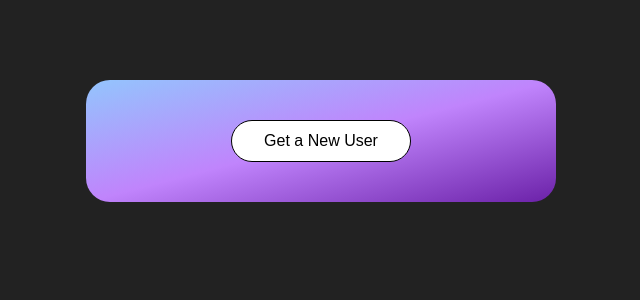
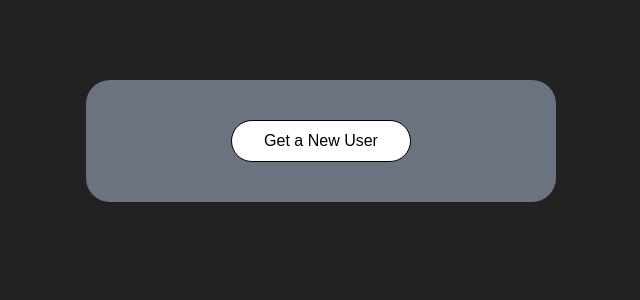
Before and after one commit to amine-omari/UserCard, a Next.js app: page / in a window 1280 px wide. Shown: the top 300 px of the page, without its empty margins (319-959 px from the left). Built offline with nearby package versions, Linux system fonts and the light colour scheme.

Commit message:
fix: MainContainer component

```diff
--- a/components/MainContainer.jsx
+++ b/components/MainContainer.jsx
@@ -31,9 +31,7 @@ const MainContainer = () => {
   return (
     <div
       className={`${
-        bgColor
-          ? bgColor
-          : "bg-gradient-to-br from-blue-300 via-purple-400 to-purple-800"
+        bgColor ? bgColor : "bg-gray-500"
       } w-[90%] max-w-[470px] text-white mt-20 mx-auto rounded-3xl py-10 px-7 text-center space-y-10`}
     >
       <div>
```
